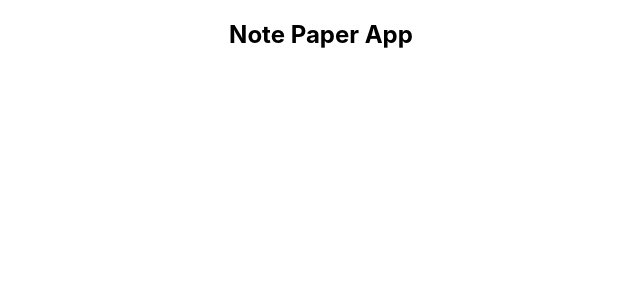
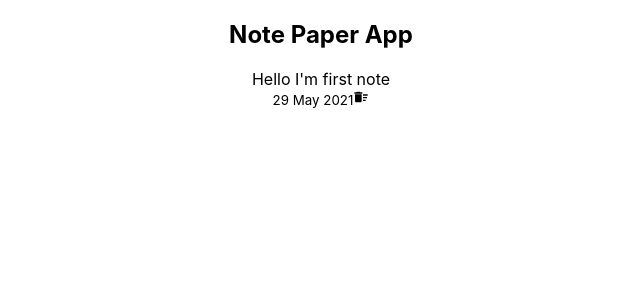
Before and after one commit to goktugsultan/note-paper-app, a React (Create React App) app: page / in a window 1280 px wide. Shown: the top 300 px of the page, without its empty margins (319-959 px from the left). Built offline with nearby package versions, Linux system fonts and the light colour scheme.

Commit message:
Added components and test note

```diff
--- a/package.json
+++ b/package.json
@@ -8,6 +8,7 @@
     "@testing-library/user-event": "^12.8.3",
     "react": "^17.0.2",
     "react-dom": "^17.0.2",
+    "react-icons": "^4.2.0",
     "react-scripts": "4.0.3",
     "web-vitals": "^1.1.2"
   },
--- a/src/App.js
+++ b/src/App.js
@@ -1,10 +1,12 @@
 import logo from './logo.svg';
 import './App.css';
+import NotesList from './components/NotesList';
 
 function App() {
   return (
     <div className="App">
       <h2>Note Paper App</h2>
+      <NotesList/>
     </div>
   );
 }
--- /dev/null
+++ b/src/components/Note.js
@@ -0,0 +1,17 @@
+import React from 'react'
+import { MdDeleteSweep } from "react-icons/md";
+
+
+export default function Note() {
+    return (
+        <div className="note">
+            <span>Hello I'm first note</span>
+            <div className="note-footer">
+                <small>29 May 2021</small>
+                <MdDeleteSweep />
+
+            </div>
+
+        </div>
+    )
+}
--- /dev/null
+++ b/src/components/NotesList.js
@@ -0,0 +1,11 @@
+import React from 'react'
+import Note from './Note';
+
+
+export default function NotesList() {
+    return (
+        <div>
+            <Note/>
+        </div>
+    )
+}
--- a/src/index.js
+++ b/src/index.js
@@ -2,7 +2,7 @@ import React from 'react';
 import ReactDOM from 'react-dom';
 import './index.css';
 import App from './App';
-import reportWebVitals from './reportWebVitals';
+
 
 ReactDOM.render(
   <React.StrictMode>
@@ -10,8 +10,3 @@ ReactDOM.render(
   </React.StrictMode>,
   document.getElementById('root')
 );
-
-// If you want to start measuring performance in your app, pass a function
-// to log results (for example: reportWebVitals(console.log))
-// or send to an analytics endpoint. Learn more: https://bit.ly/CRA-vitals
-reportWebVitals();
--- a/src/reportWebVitals.js
+++ /dev/null
@@ -1,13 +0,0 @@
-const reportWebVitals = onPerfEntry => {
-  if (onPerfEntry && onPerfEntry instanceof Function) {
-    import('web-vitals').then(({ getCLS, getFID, getFCP, getLCP, getTTFB }) => {
-      getCLS(onPerfEntry);
-      getFID(onPerfEntry);
-      getFCP(onPerfEntry);
-      getLCP(onPerfEntry);
-      getTTFB(onPerfEntry);
-    });
-  }
-};
-
-export default reportWebVitals;
```
Also changed, not shown: 2 other files (tests, documents, lock files or other folders).
